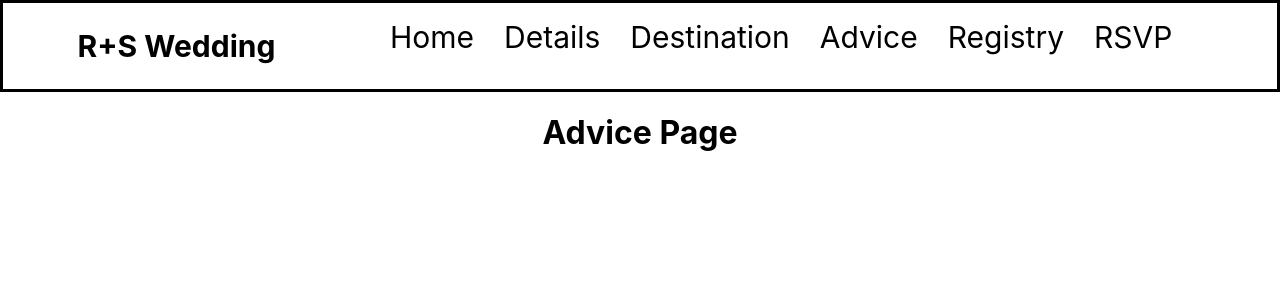
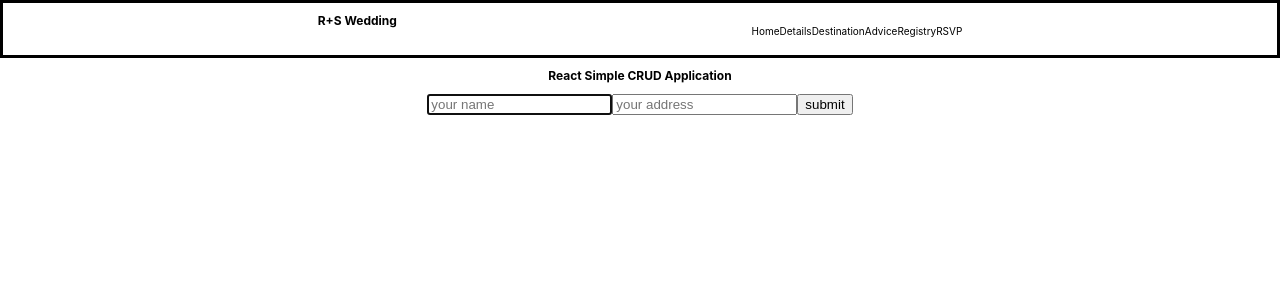
Before and after one commit to searle927/Capstone-Project, a React (Create React App) app in the folder client/: page /advice in a window 1280 px wide. Shown: the top 300 px of the page. Built offline with nearby package versions, Linux system fonts and the light colour scheme; the HTML template or start-up script is replaced by a standard one.

Commit message:
added extra code to the nav

```diff
--- a/client/src/App.css
+++ b/client/src/App.css
@@ -1,38 +1,3 @@
 .App {
   text-align: center;
 }
-
-.App-logo {
-  height: 40vmin;
-  pointer-events: none;
-}
-
-@media (prefers-reduced-motion: no-preference) {
-  .App-logo {
-    animation: App-logo-spin infinite 20s linear;
-  }
-}
-
-.App-header {
-  background-color: #282c34;
-  min-height: 100vh;
-  display: flex;
-  flex-direction: column;
-  align-items: center;
-  justify-content: center;
-  font-size: calc(10px + 2vmin);
-  color: white;
-}
-
-.App-link {
-  color: #61dafb;
-}
-
-@keyframes App-logo-spin {
-  from {
-    transform: rotate(0deg);
-  }
-  to {
-    transform: rotate(360deg);
-  }
-}
--- a/client/src/App.js
+++ b/client/src/App.js
@@ -30,7 +30,8 @@ function App() {
 
 const Home = () => (
   <div>
-    <h1>Home Page</h1>
+    <h1 className="title">Ryan and Shaina</h1>
+    <h3 className="date">October 23rd, 2021 | The Royalton, Antigua </h3>
   </div>
 )
 
--- a/client/src/components/Advice/Advice.jsx
+++ b/client/src/components/Advice/Advice.jsx
@@ -1,12 +1,96 @@
-import React from 'react'
+import React, { Component } from 'react'
 
 
-function Advice() {
-    return (
-        <div>
-           <h1>Advice Page</h1>
+class Advice extends Component {
+
+    constructor(props){
+      super(props);
+      this.state={
+        title: 'React Simple CRUD Application',
+        act: 0,
+        index: '',
+        datas: []
+      }
+    }
+
+    componentDidMount(){
+      this.refs.name.focus();
+    }
+
+    fSubmit = (e) =>{
+      e.preventDefault();
+      console.log('try');
+
+      let datas = this.state.datas;
+      let name = this.refs.name.value;
+      let address = this.refs.address.value;
+
+      if(this.state.act === 0){   //new
+        let data = {
+          name, address
+        }
+        datas.push(data);
+      }else{                      //update
+        let index = this.state.index;
+        datas[index].name = name;
+        datas[index].address = address;
+      }
+
+      this.setState({
+        datas: datas,
+        act: 0
+      });
+
+      this.refs.myForm.reset();
+      this.refs.name.focus();
+    }
+
+    fRemove = (i) => {
+      let datas = this.state.datas;
+      datas.splice(i,1);
+      this.setState({
+        datas: datas
+      });
+
+      this.refs.myForm.reset();
+      this.refs.name.focus();
+    }
+
+    fEdit = (i) => {
+      let data = this.state.datas[i];
+      this.refs.name.value = data.name;
+      this.refs.address.value = data.address;
+
+      this.setState({
+        act: 1,
+        index: i
+      });
+
+      this.refs.name.focus();
+    }
+
+    render() {
+      let datas = this.state.datas;
+      return (
+        <div className="App">
+          <h2>{this.state.title}</h2>
+          <form ref="myForm" className="myForm">
+            <input type="text" ref="name" placeholder="your name" className="formField" />
+            <input type="text" ref="address" placeholder="your address" className="formField" />
+            <button onClick={(e)=>this.fSubmit(e)} className="myButton">submit </button>
+          </form>
+          <pre>
+            {datas.map((data, i) =>
+              <li key={i} className="myList">
+                {i+1}. {data.name}, {data.address}
+                <button onClick={()=>this.fRemove(i)} className="myListButton">remove </button>
+                <button onClick={()=>this.fEdit(i)} className="myListButton">edit </button>
+              </li>
+            )}
+          </pre>
         </div>
-    )
-}
+      );
+    }
+  }
 
-export default Advice
+  export default Advice;
--- a/client/src/components/NavBar/NavBar.css
+++ b/client/src/components/NavBar/NavBar.css
@@ -9,12 +9,155 @@ li {
 a {
     text-decoration: none;
     color: black;
-    font-size: 30px;
-    margin-right: 30px;
+    font-size: 10px;
+    /* margin-right: 30px; */
 }
 ul {
     display: flex;
 }
 h2 {
-    font-size: 30px;
+    font-size: 12px;
 }
+
+/*
+.Nav {
+    display: flex;
+    flex-direction: row;
+    justify-content: space-between;
+    align-items: center;
+    width: 100%;
+    height: 110px;
+}
+h2 {
+    margin-left: 20px;
+}
+ul {
+    text-decoration: none;
+    color: inherit;
+    display: flex;
+    list-style-type: none;
+    justify-content: space-around;
+}
+
+a {
+    color: black;
+    text-decoration: none;
+}
+a:hover {
+    text-decoration: underline green;
+}
+
+.nav-items {
+    width: 0px;
+    height: 0px;
+    overflow: hidden;
+    cursor: pointer;
+}
+
+.hamburger-btn {
+    padding-right: 10px;
+    width: 100px;
+    height: 100px;
+    display: flex;
+    align-items: center;
+    justify-content: center;
+    transition: all .5 ease-in-out;
+    cursor: pointer;
+}
+
+.hamburger-patty {
+    width: 30px;
+    height: 3px;
+    background-color: purple;
+    transition: all .5 ease-in-out;
+    cursor: pointer;
+}
+
+.hamburger-patty::before,
+.hamburger-patty::after {
+    content: '';
+    position: absolute;
+    width: 30px;
+    height: 3px;
+    background-color: purple;
+}
+
+.hamburger-patty::before {
+    transform: translateY(10px);
+}
+
+.hamburger-patty::after {
+    transform: translateY(-10px);
+}
+
+.hamburger-btn.open .hamburger-patty {
+    transform: translateX(-50px);
+    background: transparent;
+}
+
+.hamburger-btn.open .hamburger-patty::before {
+    transform: rotate(-45deg) translate(35px, 35px)
+}
+
+.hamburger-btn.open .hamburger-patty::after {
+    transform: rotate(45deg) translate(35px, -35px)
+}
+
+.dropdown-menu {
+    display: flex;
+    flex-direction: column;
+    align-items: center;
+    visibility: hidden;
+    transition: .5s ease-in-out;
+    -webkit-transition: .5s ease-in-out;
+    height: 0px;
+    overflow: hidden;
+}
+
+.dropdown-menu.show {
+    display: flex;
+    visibility: visible;
+    flex-direction: column;
+    align-items: center;
+    justify-content: space-evenly;
+    background-color: lightgray;
+    height: 400px;
+}
+
+
+.nav-link {
+    color: black;
+}
+
+
+@media screen and (min-width:768px) {
+      .header {
+          display: flex;
+          justify-content: flex-start;
+      }
+     .hamburger-btn {
+         visibility: hidden;
+         width: 0px;
+         overflow: hidden;
+     }
+     .nav-items {
+        visibility: hidden;
+        width: 100%;
+        height: 100%;
+        cursor: pointer;
+        color: black;
+        margin-left: 2em;
+        padding-top: 10px;
+    }
+    .nav {
+        color: darkcyan;
+        font-size: 25px;
+        margin-top: 25px
+    }
+    .dropdown-menu.show {
+        visibility: hidden;
+        height: 0px;
+    }
+
+
+  } */
```
Also changed, not shown: client/src/components/NavBar/NavBar.jsx (+111 -0 lines).
